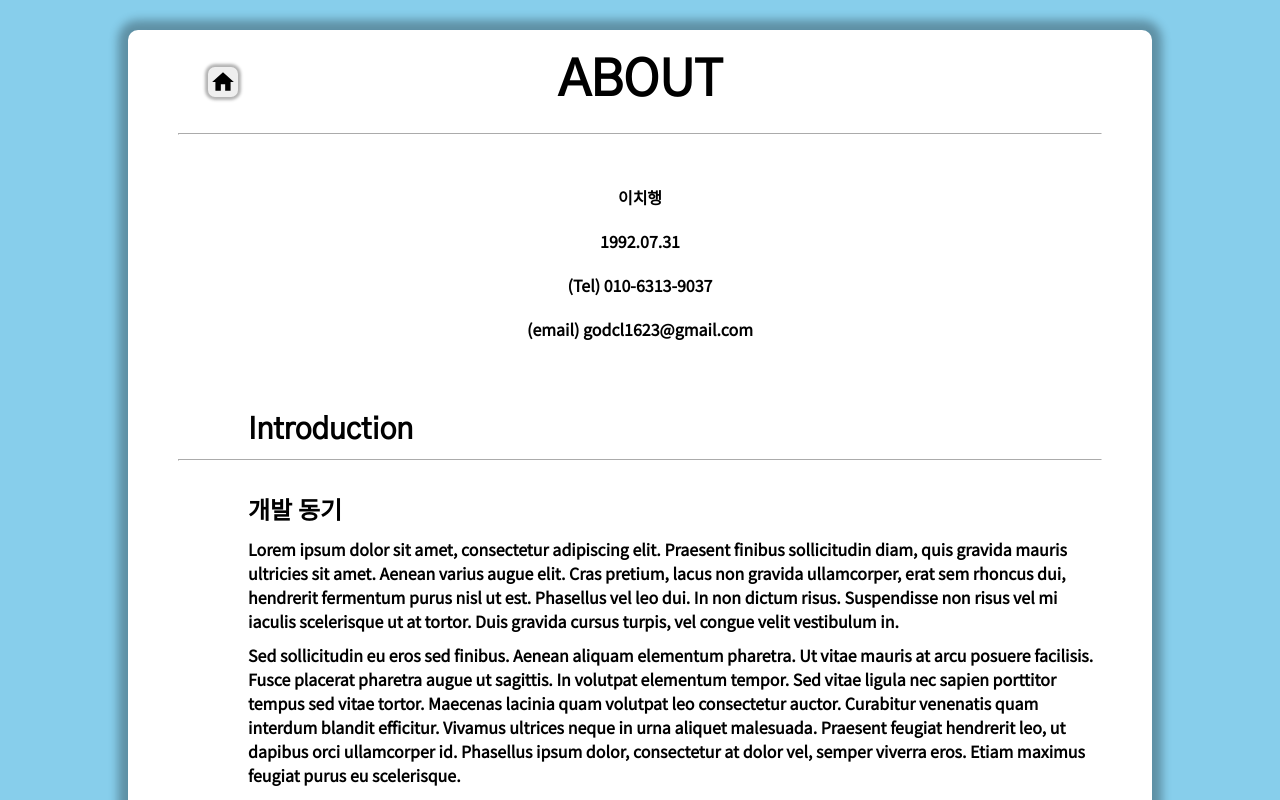
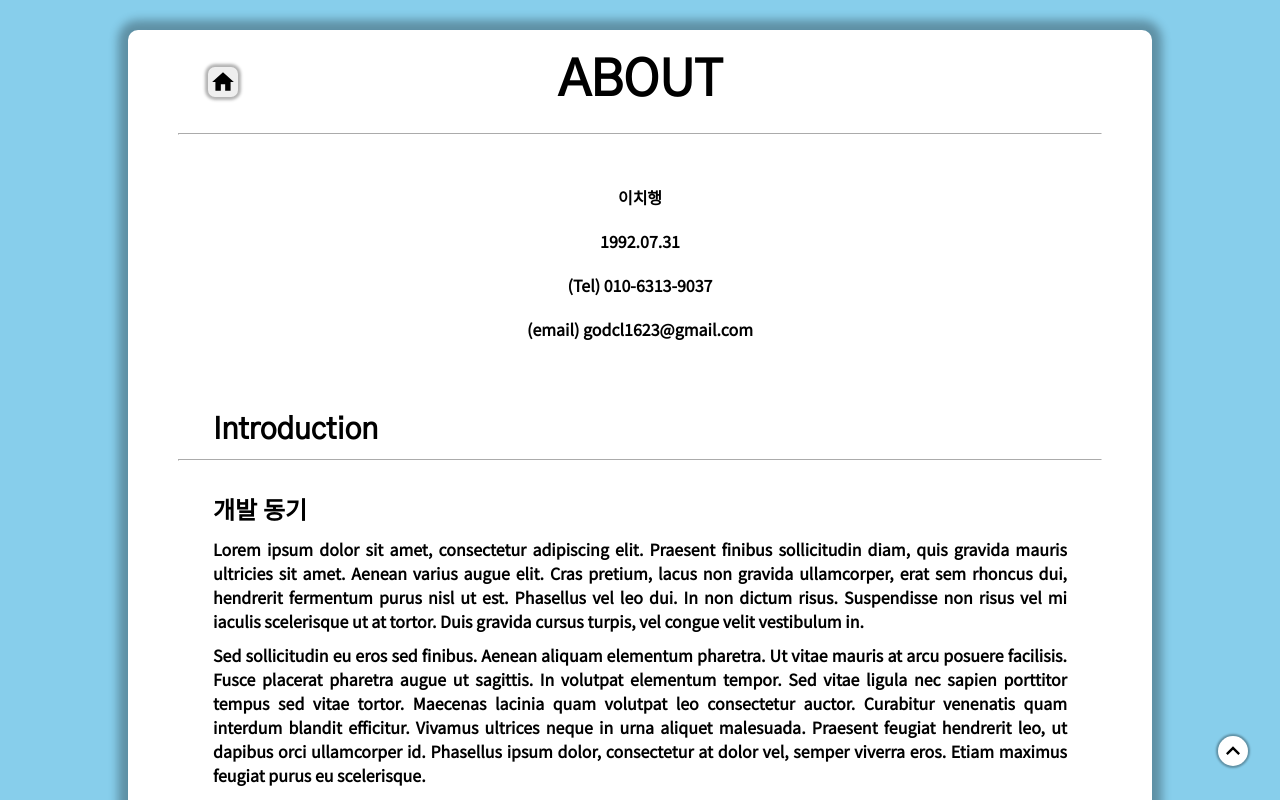
Before and after one commit to godcl1623/portfolio, a React (Create React App) app: page /about in a window 1280 px wide. Shown: the top 800 px of the page. Built offline with nearby package versions, Linux system fonts and the light colour scheme.

Commit message:
develop - About 페이지 상단 이동 버튼 구현

```diff
--- a/src/components/About.js
+++ b/src/components/About.js
@@ -4,6 +4,7 @@ import React, { useEffect } from 'react';
 import { useSelector, useDispatch } from 'react-redux';
 /** @jsxImportSource @emotion/react */
 import { css } from '@emotion/react';
+import { MdKeyboardArrowUp } from 'react-icons/md';
 import { selectedMenuCreator, changeDetectedCreator } from '../actions';
 // modules
 import Common from './Common';
@@ -17,7 +18,6 @@ const { genContent, genSection } = tools;
 /* Component Body */
 const About = () => {
   const changeStatus = useSelector(state => state.isChangeDetected);
-  const readyStatus = useSelector(state => state.isReadyToMove);
   const dispatch = useDispatch();
 
   useEffect(() => {
@@ -26,6 +26,13 @@ const About = () => {
     return () => clearTimeout(disableOpacity);
   // eslint-disable-next-line react-hooks/exhaustive-deps
   }, []);
+
+  const navToTop = () => {
+    window.scrollTo({
+      top: 0,
+      behavior: 'auto'
+    });
+  };
 
   return (
     <div
@@ -39,6 +46,7 @@ const About = () => {
         ${sizes.full}
         width: 80%;
         background-color: white;
+        position: relative;
         opacity: ${changeStatus ? '0' : '100%'};
         transition: all 0.3s;
 
@@ -50,7 +58,25 @@ const About = () => {
     >
       {/* 공통 양식 컴포넌트 */}
       <Common heading="ABOUT" selfInfo={genContent(selfInfo)} sections={genSection(introduction, skills)} />
-      <Button></Button>
+      <Button
+        onClick={() => navToTop()}
+        css={css`
+          border-radius: 50%;
+          padding: 0;
+          width: 30px;
+          height: 30px;
+          position: fixed;
+          top: 92vh;
+          right: 2.5vw;
+        `}
+      >
+        <MdKeyboardArrowUp
+          css={css`
+            width: 100%;
+            height: 100%;
+          `}
+        />
+      </Button>
     </div>
   );
 };
--- a/src/modules/customfunctions.js
+++ b/src/modules/customfunctions.js
@@ -71,9 +71,10 @@ const tools = {
           key={`article ${j}`}
           css={css`
             margin: 30px auto;
-            padding-left: 70px;
+            padding: 0 35px;
             ${flex.vertical}
             align-items: flex-start;
+            text-align: justify;
           `}
         >
           <div
@@ -116,7 +117,7 @@ const tools = {
                   key={ `header ${i}` }
                   css={css`
                     margin-bottom: 10px;
-                    padding-left: 70px;
+                    padding-left: 35px;
                 `}>{ header }</h2>
               : ''
           }
```
